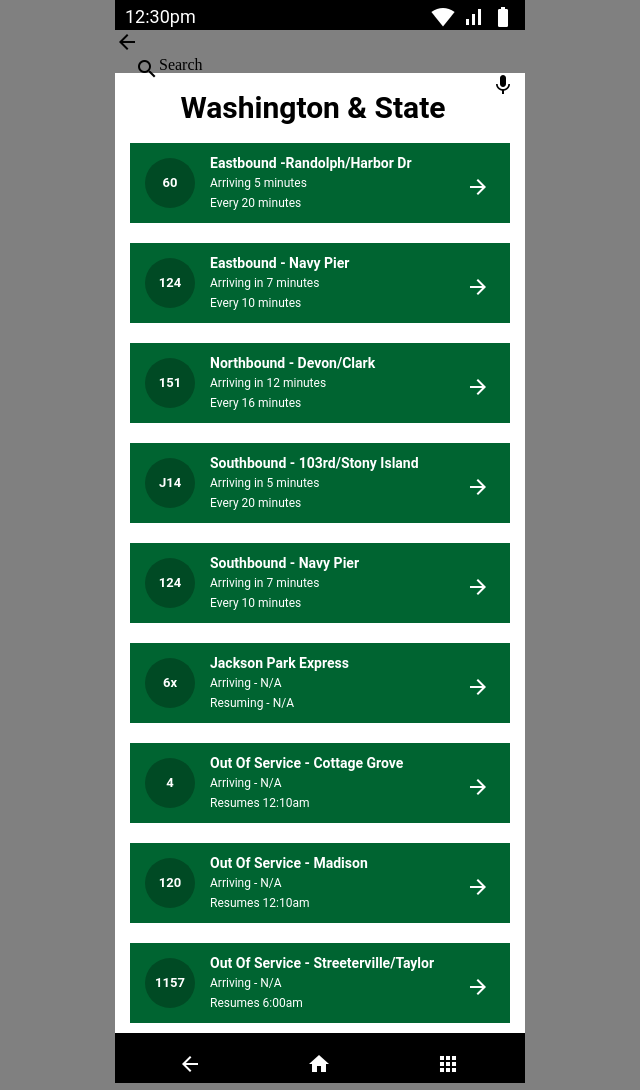
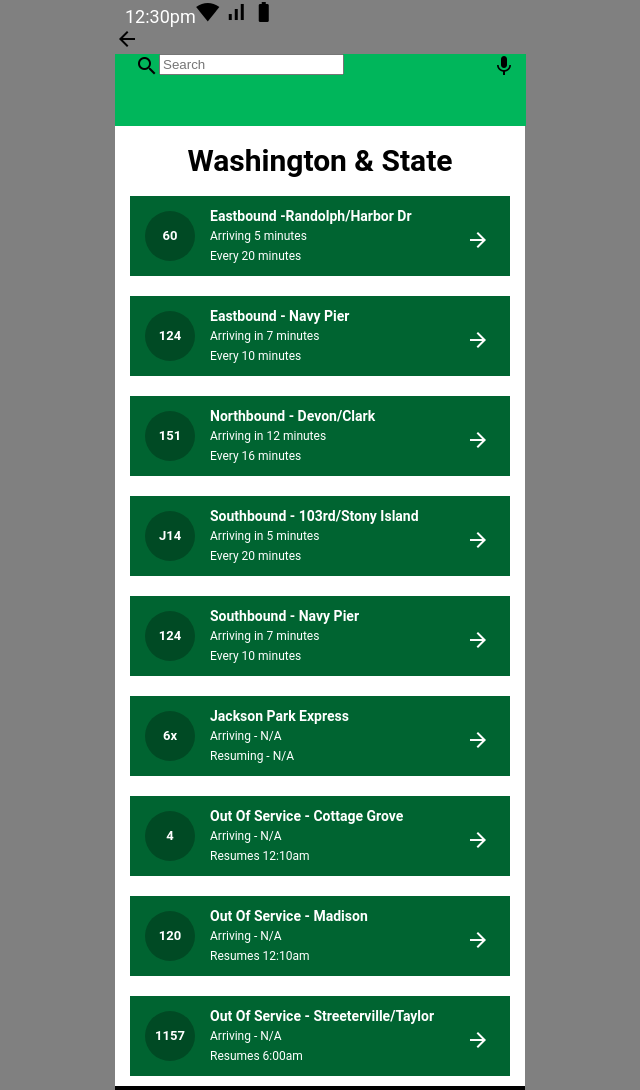
Before and after one commit to mbass99/busybus-front-end-challenge, a plain HTML site: page index.html in a window 1280 px wide. Shown: the top 1090 px of the page, without its empty margins (320-960 px from the left). Drawn offline with Linux system fonts and the light colour scheme.

Commit message:
reworked submission 31July

```diff
--- a/index.html
+++ b/index.html
@@ -13,17 +13,17 @@
 </head>
 
 <body>
-    <!-- <h1> = location <h2>= number <h3>= stop <h4>= arriving/frequency <h5>= search <h6> = time-->
+    <!-- <h1> = location <h2> = number <h3> = stop <h4>= arriving/frequency <h5> = search <h6> = time-->
     <nav>
-        <div class="status bar">
+        <div class="status-bar">
             <ul>
-                <li class="icon-left">
+                <li class="status-left">
                     <h6>12:30pm</h6>
                 </li>
-                <!--<li class="icon-middle"></li> -->
-                <li class="icon-right">
+                <!--<li class="status-middle"></li> -->
+                <li class="status-right">
                     <span class="wifi">  <i class="material-icons" role="network-wifi"> network_wifi</i>
-                  <!-- <i class="fas fa-signal" role="data signal"></i>--></span>
+                  </span>
                     <span class="battery">
                         <i class="material-icons" role="cell-signal">signal_cellular_alt</i></span>
                     <span class="battery" role="battery"><i class="material-icons">battery_std</i></span>
@@ -31,25 +31,21 @@
             </ul>
         </div>
         <div class="search-bar">
-            <ul>
-                <li class="icon-left">
-                    <span class="arrow-left"><i class="material-icons" role="arrow">arrow_back</i></span>
-                </li>
-                <li class="icon-middle">
-                    <span class="search-icon"><i class="material-icons" role="search icon">search</i></span>
-                    <h5>Search</h5>
-                    <span class="microphone"><i class="material-icons">
-mic
-</i></span>
-                </li>
-                <li class="icon-right"></li>
-            </ul>
+            <div class="back-arrow">
+                <i class="material-icons" role="arrow">arrow_back</i>
+            </div>
+            <div class="search">
+                <div class="search-icon"><i class="material-icons" role="search icon">search</i></div>
+                <input type="text" placeholder="Search" />
+                <div class="microphone"><i class="material-icons">mic</i></div>
+            </div>
         </div>
     </nav>
     <section class="location">
         <h1>Washington &amp; State</h1>
     </section>
     <section class="schedule">
+        <div class="in-service">
         <ul class="eastbound">
             <li class="individual-route">
                 <ul>
@@ -134,8 +130,6 @@ mic
             <li class="individual-route">
                 <ul>
                     <li class="left">
-
-
                         <h2 class="number">6x</h2>
                     </li>
                     <li class="middle">
@@ -149,6 +143,7 @@ mic
                 </ul>
             </li>
         </ul>
+        </div>
         <ul class="out-of-service">
             <li class="individual-route">
                 <ul>
@@ -212,3 +207,4 @@ mic
 </body>
 
 </html>
+# busybus-front-end-challenge
--- /dev/null
+++ b/styles.css
@@ -0,0 +1 @@
+# busybus-front-end-challenge
```
